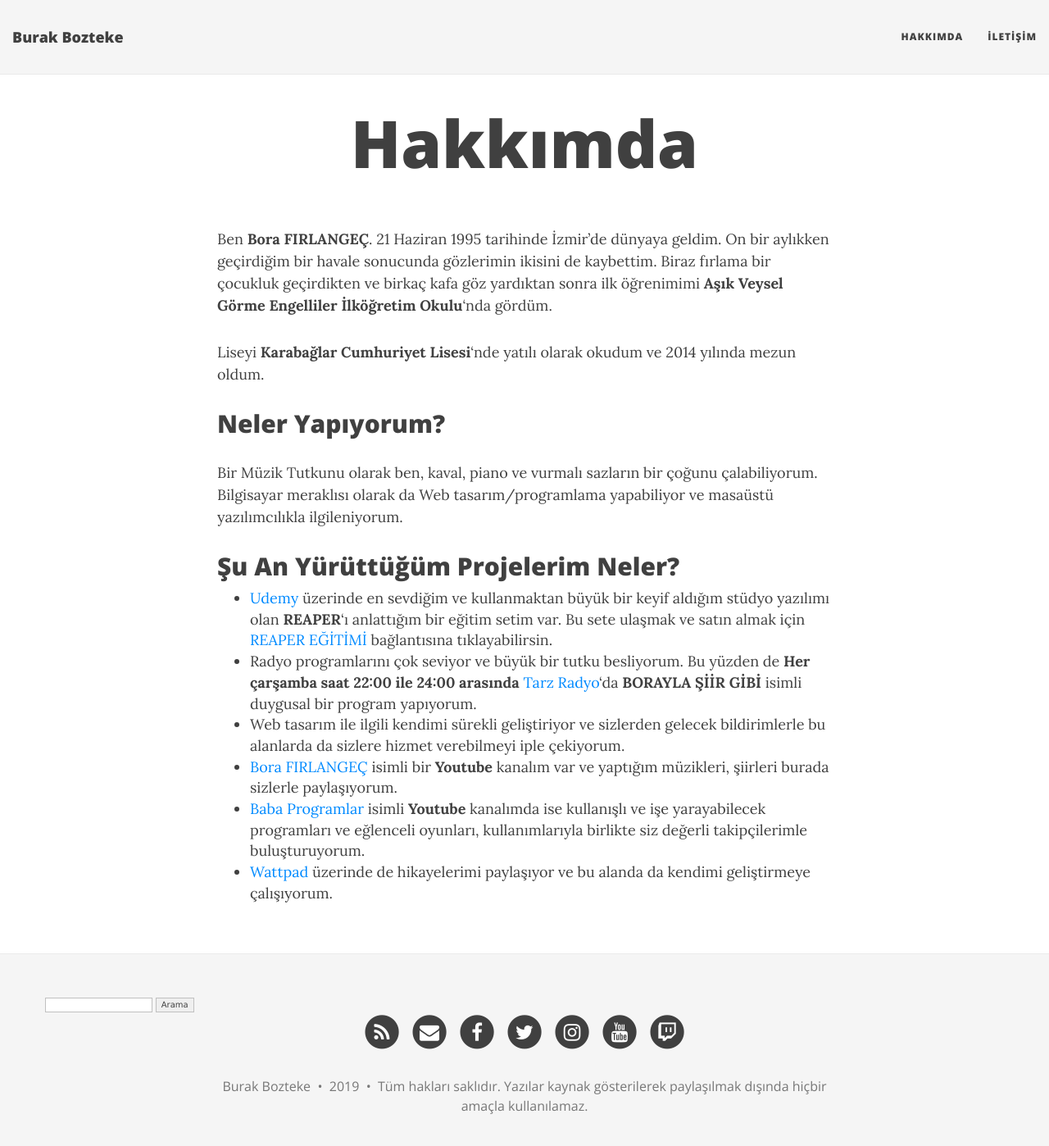
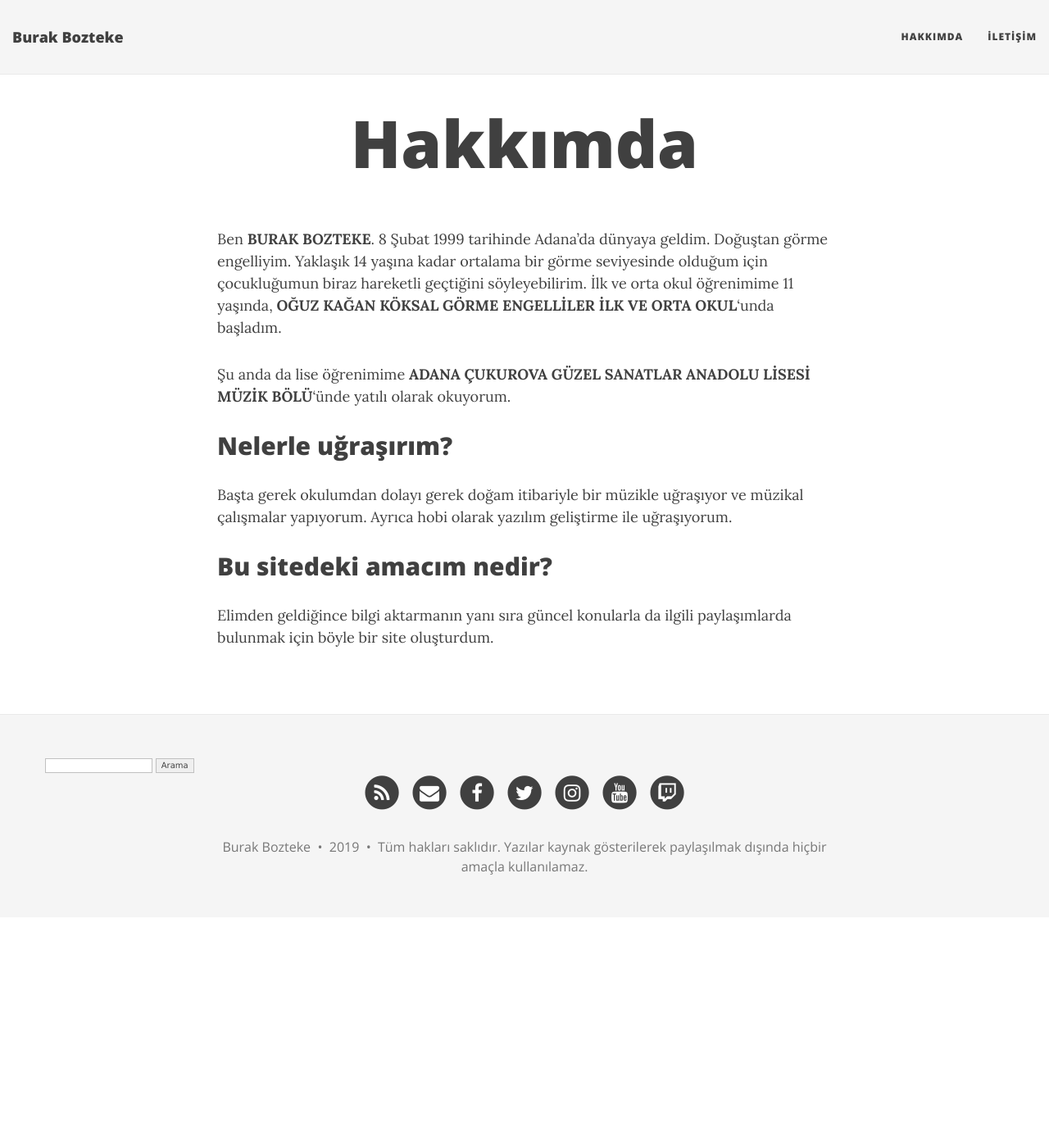
Before and after one commit to burakbozteke/burakbozteke.github.io, a Jekyll site: the page built from aboutme.md, in a window 1280 px wide and 1400 px high. Shown: the whole window at 82% size. Built offline with Jekyll 4.4.1, drawn with Linux system fonts in a browser that asks for light colours; nearby versions of some CDN libraries.

Commit message:
edit files

```diff
--- a/404.html
+++ b/404.html
@@ -5,8 +5,8 @@ permalink: /404.html
 ---
 
 <div class="text-center">
-  <h1>Üzgünüm, bu sayfa şu anda mevcut değil!</h1>
-  <p>Girmeye çalıştığınız sayfa şu anda kullanılabilir değil. <a href="{{ site.url }}">Ana sayfa</a>'ya gidebilir ya da <a href="https://denemedefteri.com/iletisim">İletişim</a> bölümünden beni bu konuda bilgilendirebilirsiniz.</p>
+  <h1>Sayfa Bulunamadı!</h1>
+  <p>Aradığınız sayfa şu anda erişilebilir değil. <a href="{{ site.url }}">Ana sayfa</a>'ya gidebilir ya da <a href="http://burakbozteke.tk/iletisim">İletişim</a> bölümünden beni bu konuda bilgilendirebilirsiniz.</p>
   <br/>
 
   <img src="{{ site.baseurl }}/img/404-southpark.jpg" />
--- a/aboutme.md
+++ b/aboutme.md
@@ -4,19 +4,15 @@ title: Hakkımda
 permalink: hakkimda
 ---
 
-Ben **Bora FIRLANGEÇ**. 21 Haziran 1995 tarihinde İzmir'de dünyaya geldim. On bir aylıkken geçirdiğim bir havale sonucunda gözlerimin ikisini de kaybettim. Biraz fırlama bir çocukluk geçirdikten ve birkaç kafa göz yardıktan sonra ilk öğrenimimi **Aşık Veysel Görme Engelliler İlköğretim Okulu**'nda gördüm.
+Ben **BURAK BOZTEKE**. 8 Şubat 1999 tarihinde Adana'da dünyaya geldim. Doğuştan görme engelliyim. Yaklaşık 14 yaşına kadar ortalama bir görme seviyesinde olduğum için çocukluğumun biraz hareketli geçtiğini söyleyebilirim.
+İlk ve orta okul öğrenimime 11 yaşında, **OĞUZ KAĞAN KÖKSAL GÖRME ENGELLİLER İLK VE ORTA OKUL**'unda başladım.
 
-Liseyi **Karabağlar Cumhuriyet Lisesi**'nde yatılı olarak okudum ve 2014 yılında mezun oldum.
+Şu anda da lise öğrenimime **ADANA ÇUKUROVA GÜZEL SANATLAR ANADOLU LİSESİ MÜZİK BÖLÜ**'ünde yatılı olarak okuyorum.
 
-## Neler Yapıyorum?
+## Nelerle uğraşırım?
 
-Bir Müzik Tutkunu olarak ben, kaval, piano ve vurmalı sazların bir çoğunu çalabiliyorum. Bilgisayar meraklısı olarak da Web tasarım/programlama yapabiliyor ve masaüstü yazılımcılıkla ilgileniyorum.
+Başta gerek okulumdan dolayı gerek doğam itibariyle bir müzikle uğraşıyor ve müzikal çalışmalar yapıyorum. Ayrıca hobi olarak yazılım geliştirme ile uğraşıyorum.
 
-## Şu An Yürüttüğüm Projelerim Neler?
+## Bu sitedeki amacım nedir?
 
-- [Udemy](https://www.udemy.com/) üzerinde en sevdiğim ve kullanmaktan büyük bir keyif aldığım stüdyo yazılımı olan **REAPER**'ı anlattığım bir eğitim setim var. Bu sete ulaşmak ve satın almak için [REAPER EĞİTİMİ](https://www.udemy.com/reaper-egitimi) bağlantısına tıklayabilirsin.
-- Radyo programlarını çok seviyor ve büyük bir tutku besliyorum. Bu yüzden de **Her çarşamba saat 22:00 ile 24:00 arasında** [Tarz Radyo](https://www.tarzradyo.net/)'da **BORAYLA ŞİİR GİBİ** isimli duygusal bir program yapıyorum.
-- Web tasarım ile ilgili kendimi sürekli geliştiriyor ve sizlerden gelecek bildirimlerle bu alanlarda da sizlere hizmet verebilmeyi iple çekiyorum.
-- [Bora FIRLANGEÇ](https://www.youtube.com/borafirlangec) isimli bir **Youtube** kanalım var ve yaptığım müzikleri, şiirleri burada sizlerle paylaşıyorum.
-- [Baba Programlar](https://www.youtube.com/channel/UCW1tmhsmGthcGuei-XjPzHQ) isimli **Youtube** kanalımda ise kullanışlı ve işe yarayabilecek programları ve eğlenceli oyunları, kullanımlarıyla birlikte siz değerli takipçilerimle buluşturuyorum.
-- [Wattpad](https://www.wattpad.com/borafirlangec) üzerinde de hikayelerimi paylaşıyor ve bu alanda da kendimi geliştirmeye çalışıyorum.
+Elimden geldiğince bilgi aktarmanın yanı sıra güncel konularla da ilgili paylaşımlarda bulunmak için böyle bir site oluşturdum.
```
Also changed, not shown: _data/iletisim/1558402888628.yml (deleted, +0 -7 lines).
